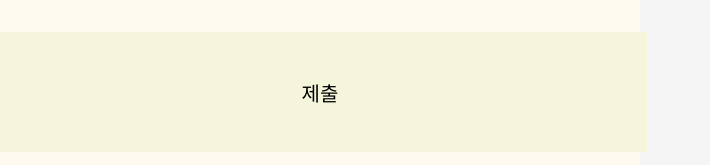
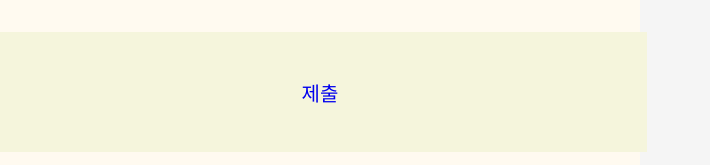
Before and after one commit to InterfaceCreative7/InterFaceDEBlog-Frontend, a React (Create React App) app in the folder deblog/: page /Submit in a window 1280 px wide. Shown: the part 648-813 px from the top of the page, without its empty margins (0-710 px from the left). Built offline with nearby package versions, Linux system fonts and the light colour scheme.

Commit message:
feat. submit button 개발
* submit button 개발 중

```diff
--- a/deblog/package.json
+++ b/deblog/package.json
@@ -6,6 +6,7 @@
     "@testing-library/jest-dom": "^5.16.5",
     "@testing-library/react": "^13.4.0",
     "@testing-library/user-event": "^13.5.0",
+    "axios": "^1.1.3",
     "react": "^18.2.0",
     "react-dom": "^18.2.0",
     "react-js-pagination": "^3.0.3",
--- a/deblog/src/App.js
+++ b/deblog/src/App.js
@@ -1,10 +1,11 @@
 import { BrowserRouter, Routes, Route } from "react-router-dom";
-import AboutPage from "./page/AboutPage";
-import TechPage from "./page/TechPage";
-import ContactPage from "./page/ContactPage";
-import CulturePage from "./page/CulturePage";
-import MainPage from "./page/MainPage";
-import SubmitPage from "./page/SubmitPage";
+import AboutPage from "./page/AboutPage.js";
+import TechPage from "./page/TechPage.js";
+import ContactPage from "./page/ContactPage.js";
+import CulturePage from "./page/CulturePage.js";
+import MainPage from "./page/MainPage.js";
+import SubmitPage from "./page/SubmitPage.js";
+import ReadyPage from "./page/ReadyPage.js";
 
 function App() { //page로 router지정
   return (
@@ -16,6 +17,7 @@ function App() { //page로 router지정
         <Route path="/Contact" element={<ContactPage />} />
         <Route path="/Culture" element={<CulturePage />} />
         <Route path="/Submit" element={<SubmitPage />} />
+        <Route path="/Ready" element={<ReadyPage />} />
       </Routes>
     </BrowserRouter>
   );
--- a/deblog/src/component/submitMenu/SubmitButton.js
+++ b/deblog/src/component/submitMenu/SubmitButton.js
@@ -1,4 +1,5 @@
 import styled from "styled-components";
+import { Link } from "react-router-dom";
 
 const StyledSubmitButton = styled.button`
 @import url('https://fonts.googleapis.com/css2?family=Noto+Serif+KR:wght@300&display=swap');
@@ -11,6 +12,9 @@ background-color:#EEE8AA;
 font-size:20px;
 font-family: 'Noto Serif KR', serif;
 background-color:transparent;
+.ready{
+    text-decoration: none;
+}
 :hover{
     background-color:#EEE8AA;
 }
@@ -20,7 +24,7 @@ const SubmitButton = (props) => {
     const text = props.text
     return (
         <StyledSubmitButton>
-            {text}
+            <Link to="/Ready" className="ready">{text}</Link>
         </StyledSubmitButton>
     )
 }
--- /dev/null
+++ b/deblog/src/page/ReadyPage.js
@@ -0,0 +1,14 @@
+import classes from "./ReadyPage.module.css"
+import { useState } from "react";
+
+const ReadyPage = () => {
+
+    return (
+        <div className={classes.main}>
+            <img src="" />
+            <input type="file" accept='image/*'></input>
+        </div>
+    )
+}
+
+export default ReadyPage;
```
Also changed, not shown: deblog/src/page/ReadyPage.module.css (added), 1 other file (tests, documents, lock files or other folders).
